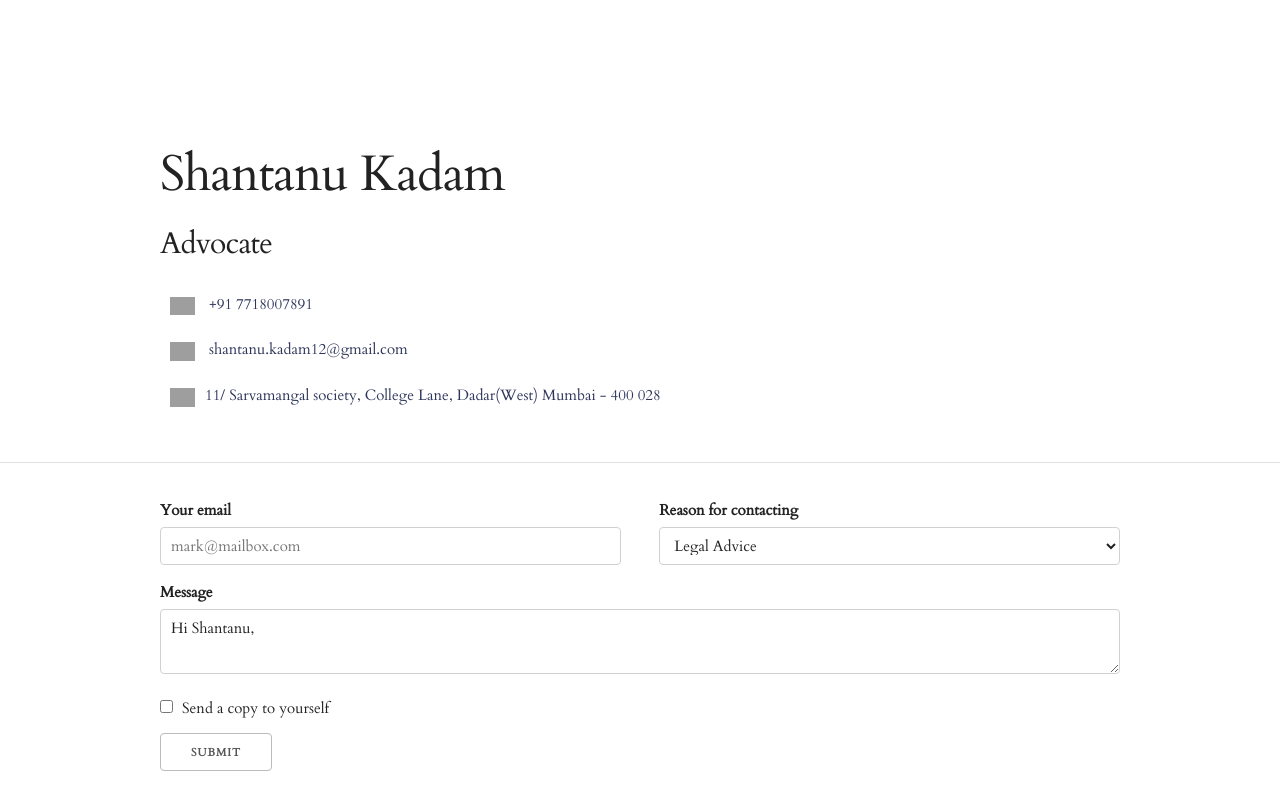
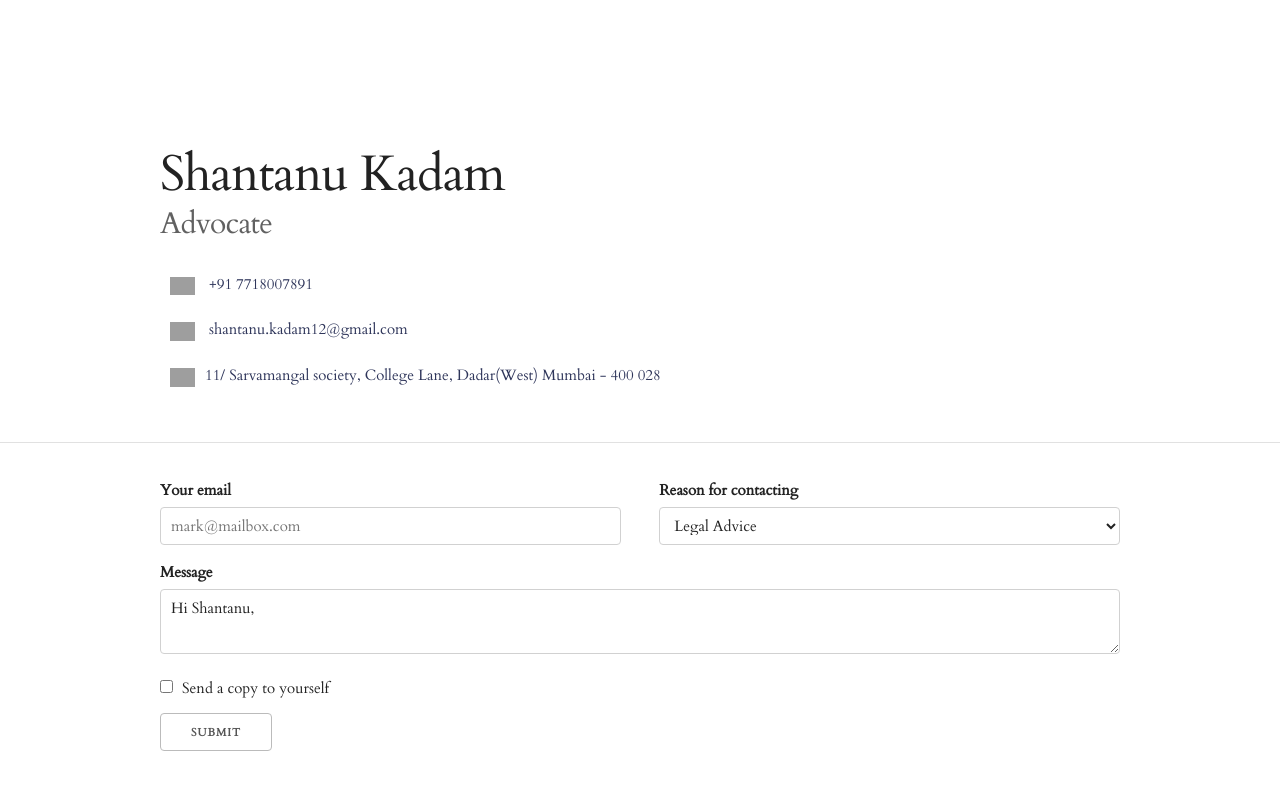
Before and after one commit to shantanuvk/shantanuvk.github.io, a plain HTML site: page index.html in a window 1280 px wide. Drawn offline with Linux system fonts and the light colour scheme; grey boxes are pictures that could not be loaded.

Commit message:
Update style.css

```diff
--- a/css/style.css
+++ b/css/style.css
@@ -9,9 +9,14 @@ a img{
   width: 30px;
 }
 
-h4{
+h1{
   margin-bottom: 0px;
 }
+
+h4{
+  color: rgb(97, 97, 97);
+}
+
 h6{
   color: rgb(46, 53, 90);
 }
```
